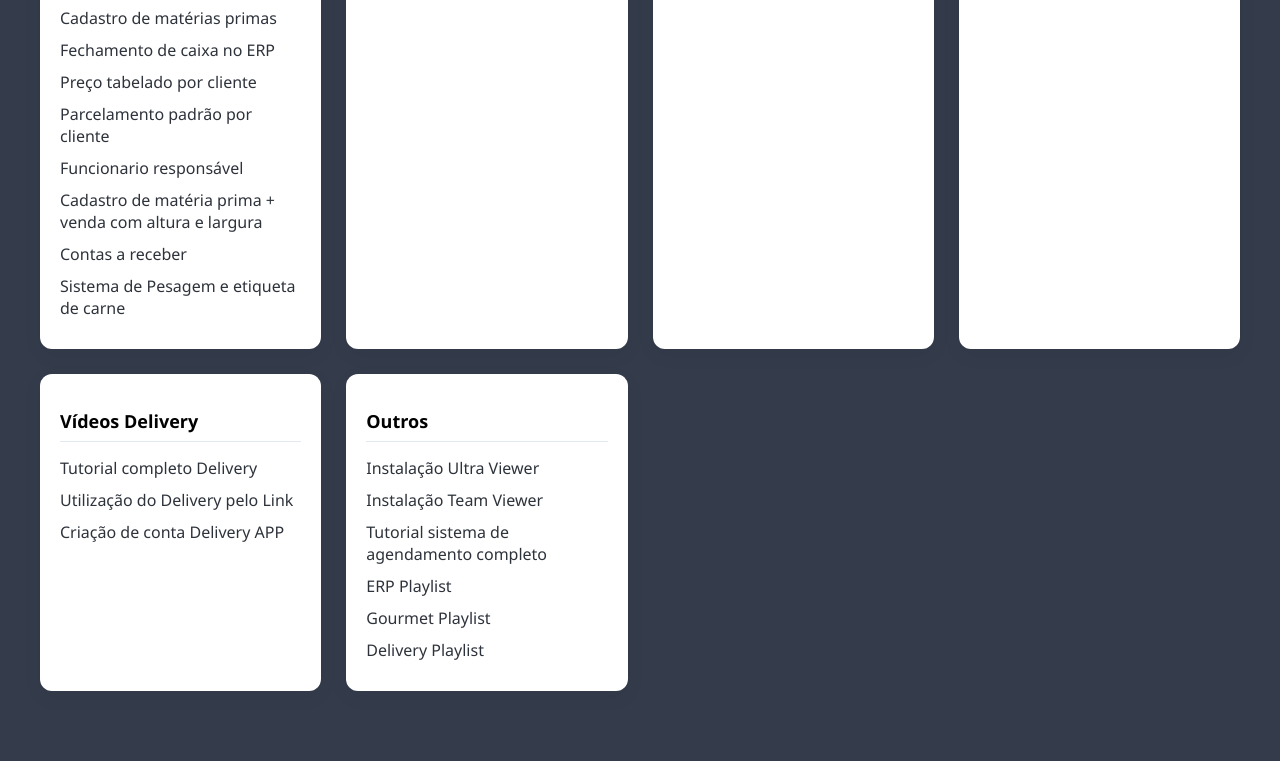
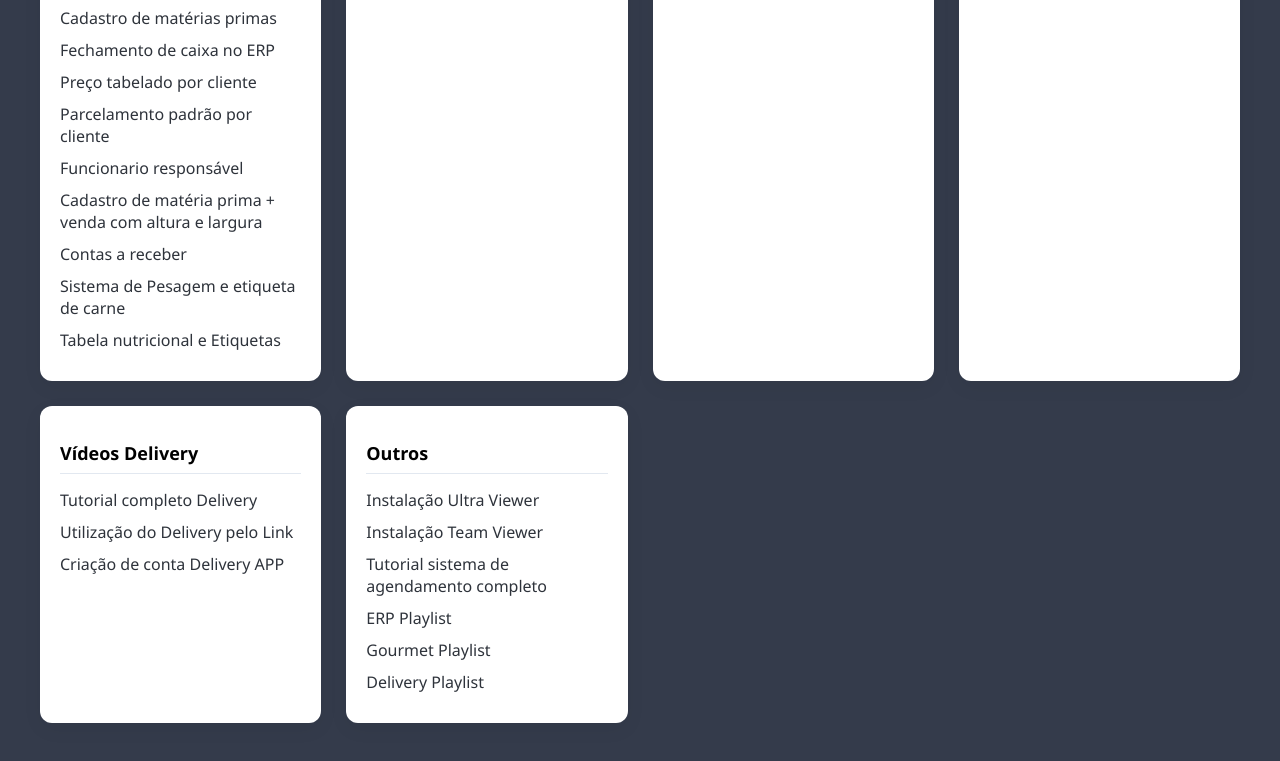
Before and after one commit to Gexis95/Gexis95.github.io, a plain HTML site: page index.html in a window 1280 px wide. Shown: the part 634-1395 px from the top of the page. Before the commit the page ends 1365 px from the top, so only its background shows below. Drawn offline with Linux system fonts and the light colour scheme.

Commit message:
Update index.html

```diff
--- a/index.html
+++ b/index.html
@@ -129,6 +129,7 @@ header h1 {
             <li><a href="https://youtu.be/ei-N5kBbA0w">Cadastro de matéria prima + venda com altura e largura</a></li>
             <li><a href="https://youtu.be/rfyHesE6hQ4">Contas a receber</a></li>
             <li><a href="https://youtu.be/c1_RsJeoIwk">Sistema de Pesagem e etiqueta de carne</a></li>
+            <li><a href="https://youtu.be/pMfOUHRZCu4">Tabela nutricional e Etiquetas</a></li>
         </ul>
     </div>
 
```
